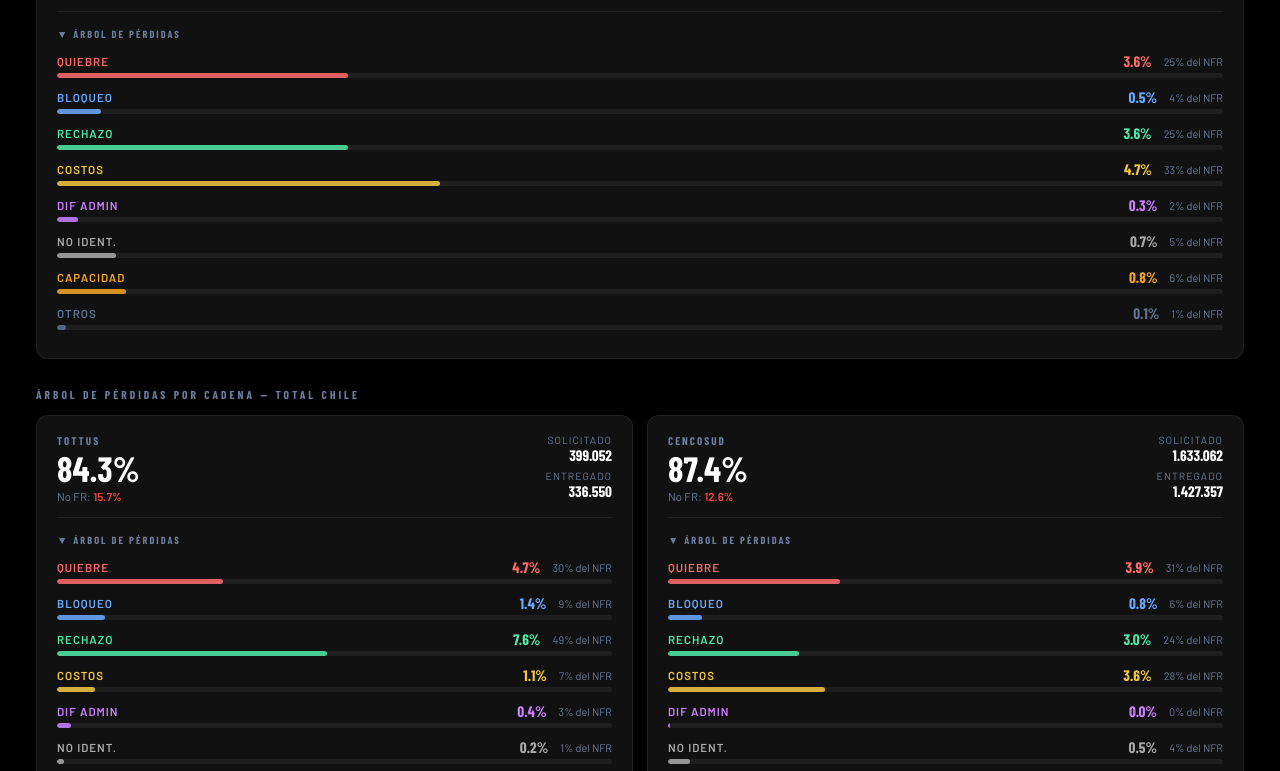
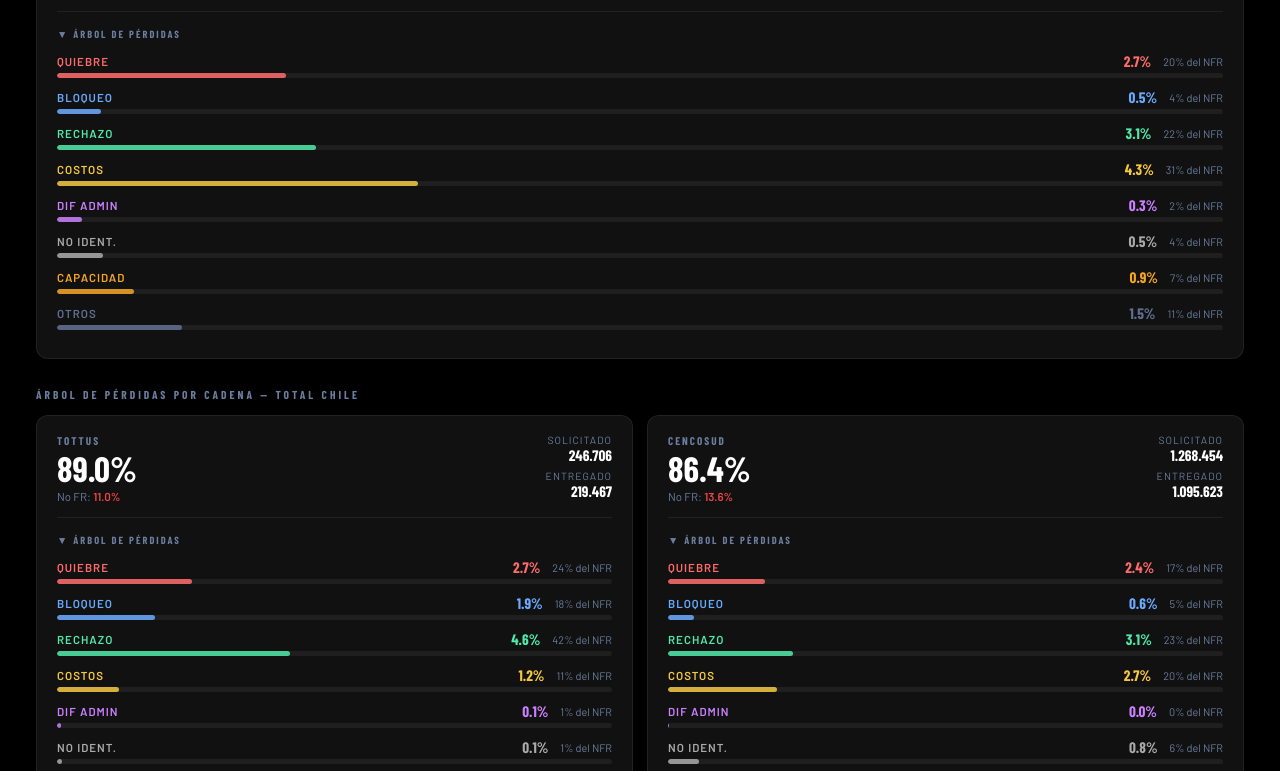
Before and after one commit to nicolasmiatello/cs-dashboard-chile, a plain HTML site: page index.html in a window 1280 px wide. Shown: the part 396-1167 px from the top of the page. Drawn offline with nearby package versions, Linux system fonts and the light colour scheme; a web font is replaced by a local one.

Commit message:
Update index.html

```diff
--- a/index.html
+++ b/index.html
@@ -165,7 +165,7 @@
 <div class="header">
   <div class="header-title">
     <h1>Dashboard <span class="chile"><span class="ch-r">C</span><span class="ch-b">h</span><span class="ch-r">i</span><span class="ch-b">l</span><span class="ch-r">e</span></span> - Customer Service</h1>
-    <p style="color:var(--white)">Mayo 2026</p>
+    <p style="color:var(--white)">Junio 2026</p>
   </div>
   <div style="display:flex;align-items:center;gap:16px">
     <div class="bottler-pills">
@@ -183,7 +183,7 @@
 <div class="nav">
   <button class="nav-btn active" onclick="showPanel('resumen',this)">🇨🇱 Resumen Chile</button>
   <button class="nav-btn" onclick="showPanel('race',this);setTimeout(()=>{if(window._raceStart)window._raceStart();},100)" style="background:rgba(232,0,45,0.15);border:1px solid rgba(232,0,45,0.4);font-weight:900;letter-spacing:1px">🏎 F1 Race 26</button>
-  <button class="nav-btn" onclick="showPanel('comparativo',this);setTimeout(()=>{if(window._compChartDraw)window._compChartDraw();},50)" style="background:rgba(232,0,45,0.1);border:1px solid rgba(232,0,45,0.3)">📊 May 25 vs 26</button>
+  <button class="nav-btn" onclick="showPanel('comparativo',this);setTimeout(()=>{if(window._compChartDraw)window._compChartDraw();},50)" style="background:rgba(232,0,45,0.1);border:1px solid rgba(232,0,45,0.3)">📊 Jun 25 vs 26</button>
   <button class="nav-btn" onclick="showPanel('evolucion',this);setTimeout(()=>{if(window._evoDrawChart)window._evoDrawChart();},80)" style="background:rgba(232,0,45,0.1);border:1px solid rgba(232,0,45,0.3)">📈 Evolución FR</button>
   <div class="nav-sep"></div>
   <button class="nav-btn" onclick="showPanel('andina',this)">Andina</button>
@@ -219,37 +219,37 @@
 <script>
 // ─── DATA ─────────────────────────────────────────────────────────────────────
 
-// ── ANDINA Mayo 2026 ──
+// ── ANDINA Junio 2026 ──
 // [sol, rec, %Quiebre, %Capacidad, %DifADM, %DifPrecio, %Retorno, %Otros]
 const ANDINA_RAW_ORIG = {
-  // Mayo 2026
+  // Junio 2026
   TOTTUS: {
-    'Gaseosas':   [174827, 146561,  6.70, 0.59, 0.00,  0.06,  8.12, 0.10],
-    'Aguas':      [ 63608,  57875,  3.89, 0.62, 0.00,  0.00,  3.73, 0.18],
-    'Jugos':      [ 51795,  40106, 13.11, 0.94, 0.00,  0.04,  7.80, 0.00],
-    'Isotónicos': [ 14956,  13767,  5.56, 0.58, 0.00,  0.00,  1.42, 0.00],
-    'Energética': [ 13703,  12763,  3.04, 0.55, 0.00,  0.00,  3.04, 0.00],
+    'Gaseosas':   [ 46865,  42113,  2.96, 0.64, 0.00,  0.15,  5.53, 0.00],
+    'Aguas':      [ 53342,  49155,  2.90, 0.65, 0.00,  0.85,  2.81, 0.00],
+    'Jugos':      [ 20142,  17419,  7.00, 0.51, 0.00,  0.45,  4.98, 0.05],
+    'Isotónicos': [  5061,   4717,  0.67, 0.61, 0.00,  0.10,  4.09, 0.00],
+    'Energética': [ 13207,  12419,  0.62, 0.73, 0.00,  0.00,  3.95, 0.00],
   },
   CENCOSUD: {
-    'Gaseosas':   [718947, 645124,  5.15, 1.88, 0.00,  0.45,  2.40, 0.00],
-    'Aguas':      [222836, 203209,  5.11, 1.84, 0.00,  0.05,  1.63, 0.02],
-    'Jugos':      [113236, 100370,  6.19, 1.44, 0.00,  1.61,  1.95, 0.01],
-    'Isotónicos': [ 15431,  14034,  4.13, 1.44, 0.00,  1.13,  2.13, 0.04],
-    'Energética': [ 38894,  36513,  1.82, 2.34, 0.00,  0.00,  1.61, 0.00],
+    'Gaseosas':   [206936, 188772,  2.47, 2.77, 0.00,  0.04,  3.15, 0.07],
+    'Aguas':      [239333, 217031,  3.67, 2.60, 0.00,  0.86,  1.99, 0.06],
+    'Jugos':      [ 41242,  37932,  2.14, 2.22, 0.00,  0.06,  3.12, 0.10],
+    'Isotónicos': [ 17254,  16149,  0.35, 3.25, 0.00,  0.09,  2.35, 0.18],
+    'Energética': [ 37302,  35410,  0.29, 2.32, 0.00,  0.00,  2.20, 0.12],
   },
   SMU: {
-    'Gaseosas':   [511882, 451931,  7.71, 1.61, 0.02,  0.15,  1.90, 0.01],
-    'Aguas':      [122150, 109199,  7.04, 1.16, 0.00,  0.36,  1.78, 0.02],
-    'Jugos':      [ 70998,  57553,  9.63, 1.04, 0.00,  5.21,  2.63, 0.02],
-    'Isotónicos': [ 23612,  20444,  5.53, 1.87, 0.00,  0.00,  5.32, 0.02],
-    'Energética': [ 32774,  31630,  0.00, 1.28, 0.00,  0.00,  1.77, 0.00],
+    'Gaseosas':   [396100, 342289,  5.02, 1.27, 0.00,  4.67,  1.79, 0.01],
+    'Aguas':      [ 90023,  74909,  6.98, 1.12, 0.00,  5.58,  2.25, 0.01],
+    'Jugos':      [ 49057,  38583,  9.59, 1.34, 0.01,  7.24,  2.45, 0.01],
+    'Isotónicos': [ 13998,  11484,  4.80, 1.75, 0.00,  8.03,  2.31, 0.00],
+    'Energética': [ 33734,  32406,  0.31, 1.07, 0.02,  0.00,  1.89, 0.00],
   },
   WALMART: {
-    'Gaseosas':   [867897, 790512,  4.07, 2.05, 0.00,  0.03,  2.02, 0.00],
-    'Aguas':      [326427, 302534,  2.94, 1.78, 0.00,  0.23,  1.74, 0.02],
-    'Jugos':      [298806, 186765,  2.99, 1.54, 0.01, 29.68,  2.80, 0.01],
-    'Isotónicos': [ 39159,  31902,  2.19, 1.66, 0.00, 12.52,  1.40, 0.01],
-    'Energética': [ 70477,  65157,  1.96, 2.53, 0.00,  0.00,  2.43, 0.01],
+    'Gaseosas':   [208344, 192076,  3.74, 1.70, 0.00,  0.01,  1.86, 0.01],
+    'Aguas':      [221737, 200542,  4.71, 2.03, 0.00,  0.48,  2.02, 0.01],
+    'Jugos':      [144556, 112665,  1.86, 2.38, 0.00, 12.90,  3.41, 0.02],
+    'Isotónicos': [ 39981,  38323,  0.93, 1.28, 0.00,  0.00,  1.68, 0.03],
+    'Energética': [ 45710,  43966,  0.15, 1.58, 0.00,  0.00,  1.95, 0.00],
   },
 };
 
@@ -275,36 +275,36 @@ Object.keys(ANDINA_RAW_ORIG).forEach(chain => {
   });
 });
 
-// ── EMBONOR Mayo 2026 ──
+// ── EMBONOR Junio 2026 ──
 // [sol, rec, %Quiebre, %Bloqueo, %Rechazo, %Costos, %Eliminado, %NoId]
 const EMBONOR_RAW = {
   TOTTUS: {
-    'Gaseosas':   [ 46122,  38468,  2.21, 1.03, 10.84, 1.78, 0.40, 0.34],
-    'Aguas':      [ 15651,  13100,  1.65, 3.18, 10.21, 0.25, 0.77, 0.24],
-    'Jugos':      [ 13392,   9749,  6.94, 9.67,  5.12, 2.61, 2.49, 0.37],
-    'Isotónicos': [  4059,   3305,  1.65, 0.00,  3.08,13.03, 0.47, 0.34],
-    'Energética': [   939,    856,  0.21, 2.24,  4.05, 2.02, 0.32, 0.00],
+    'Gaseosas':   [ 68334,  63517,  1.40, 0.20,  4.50, 0.60, 0.20, 0.20],
+    'Aguas':      [ 18867,  15890,  2.10, 2.60,  8.00, 3.00, 0.00, 0.10],
+    'Jugos':      [ 17774,  11440,  5.20,20.10,  4.70, 5.40, 0.10, 0.20],
+    'Isotónicos': [  1827,   1670,  1.80, 0.00,  1.40, 4.90, 0.30, 0.10],
+    'Energética': [  1287,   1127,  0.10, 0.00,  1.20,11.00, 0.20, 0.00],
   },
   CENCOSUD: {
-    'Gaseosas':   [331865, 272196,  3.50, 2.10,  5.40, 5.00, 0.10, 1.10],
-    'Aguas':      [ 95890,  84718,  1.60, 0.00,  2.20, 6.30, 0.10, 0.90],
-    'Jugos':      [ 78795,  55580,  4.80, 2.00,  2.30,18.80, 0.10, 1.10],
-    'Isotónicos': [ 11095,   9990,  2.90, 0.00,  2.10, 2.70, 0.30, 1.30],
-    'Energética': [  6073,   5623,  0.30, 1.70,  1.70, 1.90, 0.10, 1.10],
+    'Gaseosas':   [494410, 411683,  1.80, 0.20,  3.90, 3.90, 0.00, 1.60],
+    'Aguas':      [142181, 114475,  2.40, 1.30,  3.00, 9.50, 0.10, 1.50],
+    'Jugos':      [ 65927,  51831,  2.50, 9.70,  3.20, 4.60, 0.00, 0.60],
+    'Isotónicos': [ 15934,  14692,  2.70, 0.00,  2.80, 0.20, 0.00, 1.10],
+    'Energética': [  7935,   7648,  0.00, 0.00,  2.00, 0.10, 0.10, 0.80],
   },
   SMU: {
-    'Gaseosas':   [286426, 233359,  1.41, 0.45,  4.97, 8.41, 0.86, 1.64],
-    'Aguas':      [ 74140,  59076,  1.31, 0.00,  8.58, 7.46, 0.90, 1.37],
-    'Jugos':      [ 45919,  28529,  1.71,11.11,  7.64,15.07, 0.57, 1.11],
-    'Isotónicos': [ 16462,  12700,  0.63, 0.00,  7.96,10.34, 0.99, 2.06],
-    'Energética': [  6510,   5442,  0.20, 0.00,  5.18, 6.70, 0.57, 2.78],
+    'Gaseosas':   [378783, 314649,  1.17, 0.01,  3.21,11.23, 0.03, 0.48],
+    'Aguas':      [ 78109,  57719,  2.21, 0.00,  9.30,13.03, 0.35, 0.61],
+    'Jugos':      [ 70617,  43690,  4.79,10.39,  8.14,13.38, 0.12, 0.47],
+    'Isotónicos': [ 25363,  17281,  0.62, 0.00,  7.89,22.85, 0.00, 0.34],
+    'Energética': [  7146,   6455,  0.00, 0.00,  5.08, 0.06, 0.06, 0.41],
   },
   WALMART: {
-    'Gaseosas':   [497257, 440121,  1.03, 0.08,  3.95, 1.97, 0.65, 1.55],
-    'Aguas':      [179051, 155979,  2.90, 0.00,  3.35, 1.26, 0.56, 2.15],
-    'Jugos':      [198934, 132630,  2.70, 1.54,  4.25,19.43, 0.49, 1.73],
-    'Isotónicos': [ 22521,  19714,  1.63, 0.00,  4.19, 2.71, 0.62, 1.57],
-    'Energética': [ 11405,  10222,  0.25, 1.30,  3.59, 1.52, 0.33, 1.46],
+    'Gaseosas':   [435284, 390884,  0.80, 0.00,  3.30, 3.20, 0.60, 1.00],
+    'Aguas':      [143203, 127338,  3.00, 0.00,  2.60, 2.00, 0.70, 1.40],
+    'Jugos':      [103354,  80791,  1.60, 1.40,  2.10, 3.00, 7.90, 2.10],
+    'Isotónicos': [ 26982,  25218,  1.00, 0.00,  2.00, 1.50, 0.20, 0.90],
+    'Energética': [  8345,   7971,  0.00, 0.00,  2.30, 0.30, 0.20, 0.80],
   },
 };
 
@@ -340,25 +340,25 @@ const CAUSE_LABEL = {
 };
 
 // ─── COMPARATIVO DATA ─────────────────────────────────────────────────────────
-// D25 — Mayo 2025, extraído de TOTAL_CHILE_2025.xlsx
+// D25 — Junio 2025, extraído de TOTAL_CHILE_2025.xlsx
 const D25 = {
-  CHILE:    { TOTAL:0.8820 },
-  ANDINA:   { TOTAL:0.8825 },
-  EMBONOR:  { TOTAL:0.8795 },
-  TOTTUS:   { TOTAL:0.8263, ANDINA:0.8316, EMBONOR:0.8069 },
-  CENCOSUD: { TOTAL:0.9001, ANDINA:0.9195, EMBONOR:0.8563 },
-  SMU:      { TOTAL:0.9037, ANDINA:0.8905, EMBONOR:0.9265 },
-  WALMART:  { TOTAL:0.8672, ANDINA:0.8617, EMBONOR:0.8777 },
+  CHILE:    { TOTAL:0.8716 },
+  ANDINA:   { TOTAL:0.8760 },
+  EMBONOR:  { TOTAL:0.8640 },
+  TOTTUS:   { TOTAL:0.8095, ANDINA:0.8082, EMBONOR:0.8144 },
+  CENCOSUD: { TOTAL:0.9038, ANDINA:0.9206, EMBONOR:0.8718 },
+  SMU:      { TOTAL:0.8436, ANDINA:0.8204, EMBONOR:0.8702 },
+  WALMART:  { TOTAL:0.8723, ANDINA:0.8790, EMBONOR:0.8609 },
 };
 const D26 = {
-  // Mayo 2026 — calculados desde datos reales
-  CHILE:    { TOTAL:0.8560 },
-  ANDINA:   { TOTAL:0.8749 },
-  EMBONOR:  { TOTAL:0.8192 },
-  TOTTUS:   { TOTAL:0.8434, ANDINA:0.8501, EMBONOR:0.8168 },
-  CENCOSUD: { TOTAL:0.8740, ANDINA:0.9008, EMBONOR:0.8174 },
-  SMU:      { TOTAL:0.8480, ANDINA:0.8809, EMBONOR:0.7896 },
-  WALMART:  { TOTAL:0.8502, ANDINA:0.8591, EMBONOR:0.8345 },
+  // Junio 2026 — calculados desde datos reales
+  CHILE:    { TOTAL:0.8609 },
+  ANDINA:   { TOTAL:0.8880 },
+  EMBONOR:  { TOTAL:0.8363 },
+  TOTTUS:   { TOTAL:0.8896, ANDINA:0.9077, EMBONOR:0.8664 },
+  CENCOSUD: { TOTAL:0.8637, ANDINA:0.9137, EMBONOR:0.8265 },
+  SMU:      { TOTAL:0.8220, ANDINA:0.8572, EMBONOR:0.7853 },
+  WALMART:  { TOTAL:0.8855, ANDINA:0.8898, EMBONOR:0.8815 },
 };
 
 // ─── EVOLUCIÓN DATA ───────────────────────────────────────────────────────────
@@ -367,44 +367,44 @@ const EVO_DATA = {
   CHILE:   {
     sol2025:[6111318,6037159,6772349,6051094,5329658,4742340,4848973,6015914,6301720,6758869,6688919,7703950],
     rec2025:[5212616,5226711,5939398,5236563,4697969,4133420,4348970,5208492,5438669,5700137,5771440,6832413],
-    sol2026:[7705186,6741510,6989778,6078747,5734921], rec2026:[6318085,5903506,6177576,5306432,4909306],
-    y2026:[0.820,0.8757,0.8838,0.8729,0.8560]
+    sol2026:[7705186,6741510,6989778,6078747,5734921,4035586], rec2026:[6318085,5903506,6177576,5306432,4909306,3474329],
+    y2026:[0.820,0.8757,0.8838,0.8729,0.8560,0.8609]
   },
   ANDINA:  {
     sol2025:[3629807,3580887,4528328,3955907,3593653,3003493,3030156,4055184,4100441,4546555,4677913,4955984],
     rec2025:[3170311,3114137,4021644,3468143,3171230,2631062,2724606,3575968,3533189,3812082,4000677,4406760],
-    sol2026:[4745602,4154727,4770962,4128738,3792415], rec2026:[3981333,3629647,4228880,3655587,3317949],
-    y2026:[0.839,0.8736,0.8864,0.8854,0.8749]
+    sol2026:[4745602,4154727,4770962,4128738,3792415,1923924], rec2026:[3981333,3629647,4228880,3655587,3317949,1708360],
+    y2026:[0.839,0.8736,0.8864,0.8854,0.8749,0.8880]
   },
   EMBONOR: {
     sol2025:[2481511,2456272,2244021,2095187,1736005,1738847,1818817,1960730,2201279,2212314,2011006,2747966],
     rec2025:[2042305,2112574,1917754,1768420,1526739,1502358,1624364,1632524,1905480,1888055,1770763,2425653],
-    sol2026:[2959584,2586783,2218816,1950009,1942506], rec2026:[2336752,2273859,1948696,1650845,1591357],
-    y2026:[0.790,0.879,0.8783,0.8466,0.8192]
+    sol2026:[2959584,2586783,2218816,1950009,1942506,2111662], rec2026:[2336752,2273859,1948696,1650845,1591357,1765969],
+    y2026:[0.790,0.879,0.8783,0.8466,0.8192,0.8363]
   },
   TOTTUS:  {
     sol2025:[419835,366825,381538,338504,376942,350958,371005,357423,460525,481632,470734,574710],
     rec2025:[322977,302643,328264,281774,311469,284084,310363,306756,374694,388787,387577,502768],
     sol2026:[null], rec2026:[null],
-    y2026:[0.815,0.8768,0.8565,0.8724,0.8434]
+    y2026:[0.815,0.8768,0.8565,0.8724,0.8434,0.8896]
   },
   CENCOSUD:{
     sol2025:[1799181,1754011,2016402,1694033,1591847,1357727,1484263,1681994,1710775,1872385,1745969,2482516],
     rec2025:[1607510,1544999,1726462,1518354,1432849,1227162,1399892,1518478,1525277,1666677,1560648,2194099],
     sol2026:[null], rec2026:[null],
-    y2026:[0.856,0.9035,0.8686,0.8839,0.8740]
+    y2026:[0.856,0.9035,0.8686,0.8839,0.8740,0.8637]
   },
   SMU:     {
     sol2025:[1338552,1317392,1546331,1244610,1075378,838139,1076617,1108804,1275032,1489256,1545633,1509601],
     rec2025:[1194908,1177308,1393334,1102745,971776,707044,923284,946705,1095205,1264783,1311806,1334459],
     sol2026:[null], rec2026:[null],
-    y2026:[0.816,0.8267,0.8794,0.8725,0.8480]
+    y2026:[0.816,0.8267,0.8794,0.8725,0.8480,0.8220]
   },
   WALMART: {
     sol2025:[2553748,2598930,2828076,2773945,2285489,2195514,1917088,2867692,2855387,2915595,2926582,3137121],
     rec2025:[2087218,2201760,2491337,2333690,1981874,1915128,1715430,2436551,2443491,2379889,2511408,2801087],
     sol2026:[null], rec2026:[null],
-    y2026:[0.803,0.8929,0.9011,0.8657,0.8502]
+    y2026:[0.803,0.8929,0.9011,0.8657,0.8502,0.8855]
   },
 };
 
@@ -670,7 +670,7 @@ function renderResumen() {
   const causesA = adjustCauses(CAUSES.map((c,i) => totA.sol > 0 ? totA.causes[i]/totA.sol : 0), 1 - frA);
   const causesE = adjustCauses(CAUSES.map((c,i) => totE.sol > 0 ? totE.causes[i]/totE.sol : 0), 1 - frE);
 
-  let html = `<div class="sec-label">Resumen Ejecutivo — Chile Mayo 2026</div>`;
+  let html = `<div class="sec-label">Resumen Ejecutivo — Chile Junio 2026</div>`;
   html += `<div style="margin-bottom:28px">`;
   html += renderLossTree(frChile, causesChile, solChile, recChile, '🇨🇱 TOTAL CHILE', CAUSE_LABEL.TOTAL);
   html += `</div>`;
@@ -801,12 +801,12 @@ function renderComparativo() {
         <div style="font-family:'Barlow Condensed',sans-serif;font-size:0.7rem;font-weight:700;letter-spacing:2px;text-transform:uppercase;color:var(--gray-500);margin-bottom:12px">${lbl}</div>
         <div style="display:flex;align-items:flex-end;gap:16px;margin-bottom:10px">
           <div>
-            <div style="font-size:0.6rem;color:var(--gray-500);text-transform:uppercase;letter-spacing:1px;margin-bottom:2px">MAY 2025</div>
+            <div style="font-size:0.6rem;color:var(--gray-500);text-transform:uppercase;letter-spacing:1px;margin-bottom:2px">JUN 2025</div>
             <div style="font-family:'Barlow Condensed',sans-serif;font-weight:900;font-size:2rem;color:var(--gray-400)">${fmtP(fr25)}</div>
           </div>
           <div style="color:var(--gray-600);font-size:1.2rem;margin-bottom:8px">→</div>
           <div>
-            <div style="font-size:0.6rem;color:var(--gray-500);text-transform:uppercase;letter-spacing:1px;margin-bottom:2px">MAY 2026</div>
+            <div style="font-size:0.6rem;color:var(--gray-500);text-transform:uppercase;letter-spacing:1px;margin-bottom:2px">JUN 2026</div>
             <div style="font-family:'Barlow Condensed',sans-serif;font-weight:900;font-size:2rem;color:var(--white)">${fmtP(fr26)}</div>
           </div>
         </div>
@@ -865,14 +865,14 @@ function renderComparativo() {
     };
     const datasets = [
       {
-        label: 'May 2025',
+        label: 'Jun 2025',
         data: visChains.map(ch => +(D25[ch][dataKey]*100).toFixed(1)),
         backgroundColor: visChains.map(ch => CHAIN_COLORS[ch].light),
         borderColor: visChains.map(ch => CHAIN_COLORS[ch].solid),
         borderWidth: 2, borderRadius: 4, borderSkipped: false,
       },
       {
-        label: 'May 2026',
+        label: 'Jun 2026',
         data: visChains.map(ch => +(D26[ch][dataKey]*100).toFixed(1)),
         backgroundColor: visChains.map(ch => CHAIN_COLORS[ch].solid),
         borderColor: visChains.map(ch => CHAIN_COLORS[ch].solid),
@@ -935,7 +935,7 @@ function renderComparativo() {
 // ─── EVOLUCIÓN ────────────────────────────────────────────────────────────────
 function buildEvolucion() {
   const MESES_2025 = ['Ene','Feb','Mar','Abr','May','Jun','Jul','Ago','Sep','Oct','Nov','Dic'];
-  const MESES_2026 = ['Ene','Feb','Mar','Abr','May'];
+  const MESES_2026 = ['Ene','Feb','Mar','Abr','May','Jun'];
   const CHAIN_COLORS  = {TOTTUS:'#22C55E',CENCOSUD:'#3B82F6',SMU:'#EF4444',WALMART:'#F97316'};
   const BOTTLER_COLORS= {CHILE:'#E8002D',ANDINA:'#0057A8',EMBONOR:'#22C55E'};
   const ALL_LABELS    = {CHILE:'Total Chile',ANDINA:'Andina',EMBONOR:'Embonor',TOTTUS:'Tottus',CENCOSUD:'Cencosud',SMU:'SMU',WALMART:'Walmart'};
@@ -1099,11 +1099,9 @@ function buildEvolucion() {
 
 // ─── F1 RACE ─────────────────────────────────────────────────────────────────
 function buildRace() {
-  // YTD Mayo 2026: sum(rec ene-may) / sum(sol ene-may)
-  // Andina: sol=[4745602,4154727,4770962,4128738,3792415] rec=[3981333,3629647,4228880,3655587,3317949]
-  // Embonor: sol=[2959584,2586783,2218816,1950009,1942506] rec=[2336752,2273859,1948696,1650845,1591357]
-  const andYTD = (3981333+3629647+4228880+3655587+3317949)/(4745602+4154727+4770962+4128738+3792415);
-  const embYTD = (2336752+2273859+1948696+1650845+1591357)/(2959584+2586783+2218816+1950009+1942506);
+  // YTD Junio 2026: sum(rec ene-jun) / sum(sol ene-jun)
+  const andYTD = (3981333+3629647+4228880+3655587+3317949+1708360)/(4745602+4154727+4770962+4128738+3792415+1923924);
+  const embYTD = (2336752+2273859+1948696+1650845+1591357+1765969)/(2959584+2586783+2218816+1950009+1942506+2111662);
 
   const RACERS = [
     { id:'andina',  name:'Andina',  code:'AND', fr: andYTD, color:'#3B82F6', glow:'rgba(59,130,246,0.7)' },
@@ -1163,8 +1161,8 @@ function buildRace() {
   <div id="race-wrap">
     <div class="race-header">
       <div class="f1-badge">F1</div>
-      <div class="race-title">Fill Rate Race 2026 — YTD May</div>
-      <div class="race-period">YTD Mayo 2026</div>
+      <div class="race-title">Fill Rate Race 2026 — YTD Jun</div>
+      <div class="race-period">YTD Junio 2026</div>
       <div class="race-controls">
         <button class="rc-btn" id="rc-1x" onclick="raceSetSpeed(1)">1x</button>
         <button class="rc-btn rc-active" id="rc-2x" onclick="raceSetSpeed(2)">2x</button>
```
